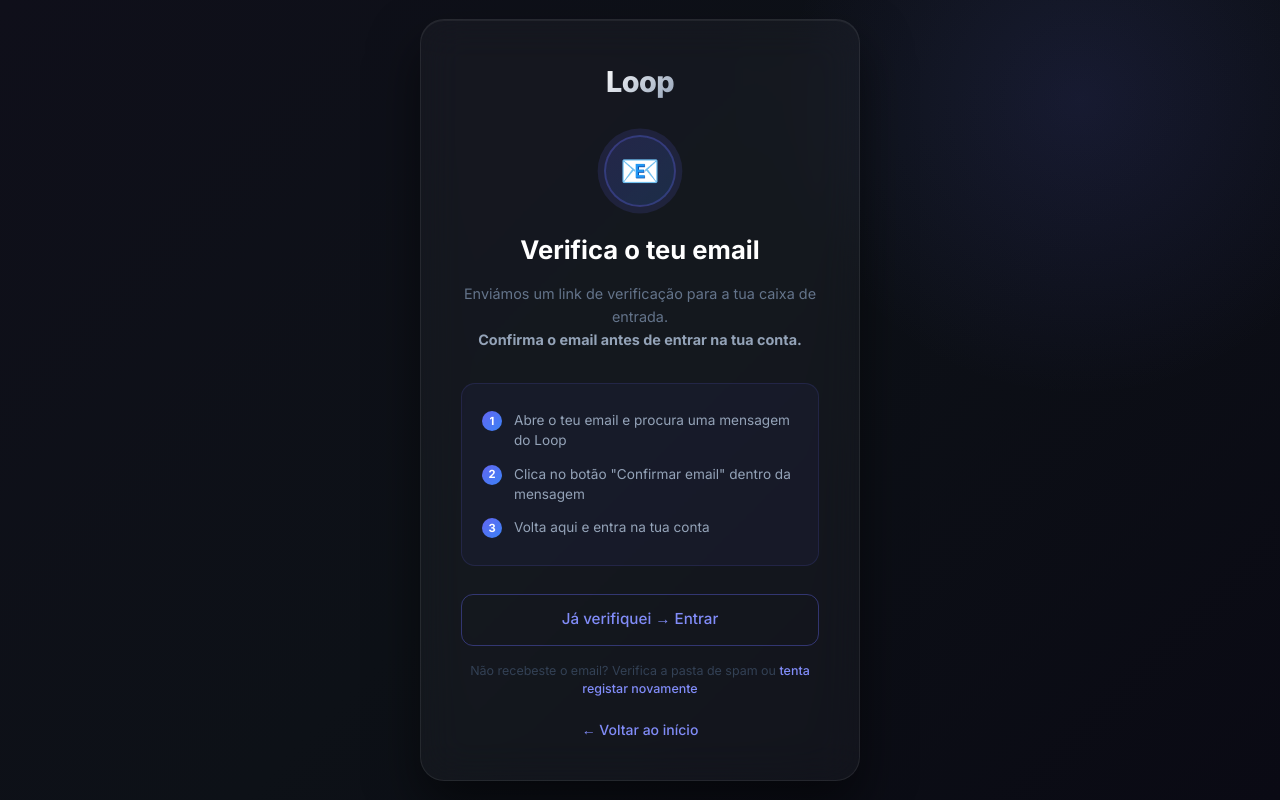
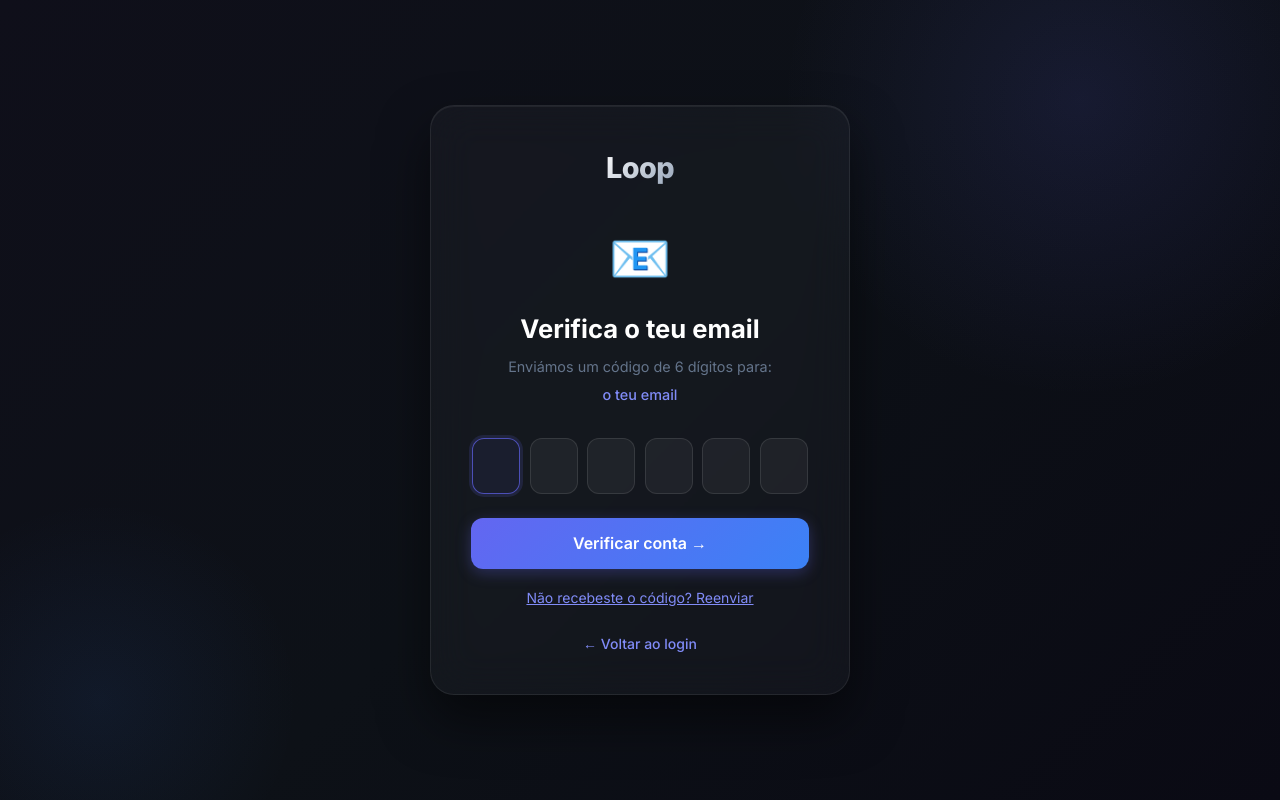
Before and after one commit to Kayo04/Loop, a Next.js app: page /verify-email in a window 1280 px wide. Built offline with nearby package versions, Linux system fonts and the light colour scheme.

Commit message:
feat: OTP 6-digit email verification flow

```diff
--- a/app/(auth)/register/page.tsx
+++ b/app/(auth)/register/page.tsx
@@ -34,7 +34,7 @@ export default async function RegisterPage({
       return redirect(`/register?message=${encodeURIComponent(error.message)}`)
     }
 
-    return redirect("/verify-email")
+    return redirect(`/verify-email?email=${encodeURIComponent(email)}`)
   }
 
   return (
--- a/app/(auth)/verify-email/page.tsx
+++ b/app/(auth)/verify-email/page.tsx
@@ -1,13 +1,79 @@
+"use client"
+
+import { useRef, useState } from "react"
+import { useSearchParams, useRouter } from "next/navigation"
+import { createClient } from "@/lib/supabase-client"
 import Link from "next/link"
 
 export default function VerifyEmailPage() {
+  const searchParams = useSearchParams()
+  const router = useRouter()
+  const email = searchParams.get("email") || ""
+
+  const [digits, setDigits] = useState(["", "", "", "", "", ""])
+  const [error, setError] = useState("")
+  const [loading, setLoading] = useState(false)
+  const [resent, setResent] = useState(false)
+  const inputRefs = useRef<(HTMLInputElement | null)[]>([])
+
+  const handleChange = (index: number, value: string) => {
+    const cleaned = value.replace(/\D/g, "").slice(-1)
+    const newDigits = [...digits]
+    newDigits[index] = cleaned
+    setDigits(newDigits)
+    if (cleaned && index < 5) {
+      inputRefs.current[index + 1]?.focus()
+    }
+  }
+
+  const handleKeyDown = (index: number, e: React.KeyboardEvent) => {
+    if (e.key === "Backspace" && !digits[index] && index > 0) {
+      inputRefs.current[index - 1]?.focus()
+    }
+  }
+
+  const handlePaste = (e: React.ClipboardEvent) => {
+    const paste = e.clipboardData.getData("text").replace(/\D/g, "").slice(0, 6)
+    if (paste.length === 6) {
+      setDigits(paste.split(""))
+      inputRefs.current[5]?.focus()
+    }
+  }
+
+  const handleVerify = async () => {
+    const token = digits.join("")
+    if (token.length < 6) {
+      setError("Insere os 6 dígitos do código.")
+      return
+    }
+    setLoading(true)
+    setError("")
+    const supabase = createClient()
+    const { error } = await supabase.auth.verifyOtp({ email, token, type: "signup" })
+    if (error) {
+      setError("Código inválido ou expirado. Tenta novamente.")
+      setLoading(false)
+    } else {
+      router.push("/dashboard")
+    }
+  }
+
+  const handleResend = async () => {
+    const supabase = createClient()
+    await supabase.auth.resend({ email, type: "signup" })
+    setResent(true)
+    setTimeout(() => setResent(false), 5000)
+  }
+
   return (
     <>
       <style>{`
         @import url('https://fonts.googleapis.com/css2?family=Inter:wght@300;400;500;600;700;800&display=swap');
 
+        * { box-sizing: border-box; margin: 0; padding: 0; }
+
         .auth-bg {
-          min-height: 100vh;
+          height: 100vh;
           background: linear-gradient(135deg, #0f0f1a 0%, #0d1117 50%, #0a0a14 100%);
           display: flex;
           align-items: center;
@@ -21,45 +87,32 @@ export default function VerifyEmailPage() {
         .auth-bg::before {
           content: '';
           position: absolute;
-          width: 600px;
-          height: 600px;
-          background: radial-gradient(circle, rgba(99, 102, 241, 0.12) 0%, transparent 70%);
-          top: -200px;
-          right: -100px;
+          width: 600px; height: 600px;
+          background: radial-gradient(circle, rgba(99,102,241,0.12) 0%, transparent 70%);
+          top: -200px; right: -100px;
+          pointer-events: none;
+        }
+        .auth-bg::after {
+          content: '';
+          position: absolute;
+          width: 400px; height: 400px;
+          background: radial-gradient(circle, rgba(59,130,246,0.08) 0%, transparent 70%);
+          bottom: -100px; left: -100px;
           pointer-events: none;
         }
 
         .auth-card {
           width: 100%;
-          max-width: 440px;
-          background: rgba(255, 255, 255, 0.03);
+          max-width: 420px;
+          background: rgba(255,255,255,0.03);
           backdrop-filter: blur(20px);
-          border: 1px solid rgba(255, 255, 255, 0.08);
+          border: 1px solid rgba(255,255,255,0.08);
           border-radius: 24px;
           padding: 2.5rem;
           position: relative;
           z-index: 10;
-          box-shadow: 0 25px 50px rgba(0, 0, 0, 0.5), inset 0 1px 0 rgba(255,255,255,0.06);
+          box-shadow: 0 25px 50px rgba(0,0,0,0.5), inset 0 1px 0 rgba(255,255,255,0.06);
           text-align: center;
-        }
-
-        .email-icon {
-          width: 72px;
-          height: 72px;
-          background: linear-gradient(135deg, rgba(99,102,241,0.2), rgba(59,130,246,0.2));
-          border: 2px solid rgba(99, 102, 241, 0.3);
-          border-radius: 50%;
-          display: flex;
-          align-items: center;
-          justify-content: center;
-          font-size: 2rem;
-          margin: 0 auto 1.5rem;
-          animation: pulse 2s ease-in-out infinite;
-        }
-
-        @keyframes pulse {
-          0%, 100% { box-shadow: 0 0 0 0 rgba(99, 102, 241, 0.3); }
-          50% { box-shadow: 0 0 0 12px rgba(99, 102, 241, 0); }
         }
 
         .auth-logo {
@@ -78,82 +131,131 @@ export default function VerifyEmailPage() {
           letter-spacing: -0.02em;
         }
 
+        .email-icon {
+          font-size: 3rem;
+          margin-bottom: 1rem;
+          animation: pulse 2s ease-in-out infinite;
+        }
+
+        @keyframes pulse {
+          0%, 100% { transform: scale(1); }
+          50% { transform: scale(1.08); }
+        }
+
         .verify-title {
           font-size: 1.6rem;
           font-weight: 700;
           color: #fff;
-          margin-bottom: 0.75rem;
+          margin-bottom: 0.5rem;
         }
 
         .verify-subtitle {
           font-size: 0.9rem;
           color: #64748b;
-          line-height: 1.6;
-          margin-bottom: 2rem;
+          margin-bottom: 0.4rem;
         }
 
-        .verify-subtitle strong {
-          color: #94a3b8;
+        .verify-email-display {
+          font-size: 0.9rem;
+          color: #818cf8;
+          font-weight: 500;
+          margin-bottom: 2rem;
+          word-break: break-all;
         }
 
-        .verify-steps {
-          background: rgba(99, 102, 241, 0.05);
-          border: 1px solid rgba(99, 102, 241, 0.15);
-          border-radius: 14px;
-          padding: 1.25rem;
-          margin-bottom: 1.75rem;
-          text-align: left;
+        .otp-row {
+          display: flex;
+          gap: 0.6rem;
+          justify-content: center;
+          margin-bottom: 1.5rem;
         }
 
-        .verify-step {
-          display: flex;
-          align-items: flex-start;
-          gap: 0.75rem;
-          font-size: 0.85rem;
-          color: #94a3b8;
-          padding: 0.4rem 0;
+        .otp-box {
+          width: 48px;
+          height: 56px;
+          background: rgba(255,255,255,0.05);
+          border: 1.5px solid rgba(255,255,255,0.1);
+          border-radius: 12px;
+          color: #fff;
+          font-size: 1.5rem;
+          font-weight: 700;
+          font-family: 'Inter', sans-serif;
+          text-align: center;
+          outline: none;
+          transition: all 0.2s;
+          caret-color: #6366f1;
         }
 
-        .verify-step-num {
-          width: 20px;
-          height: 20px;
-          background: linear-gradient(135deg, #6366f1, #3b82f6);
-          border-radius: 50%;
-          display: flex;
-          align-items: center;
-          justify-content: center;
-          font-size: 0.7rem;
-          font-weight: 700;
-          color: #fff;
-          flex-shrink: 0;
-          margin-top: 1px;
+        .otp-box:focus {
+          border-color: rgba(99,102,241,0.7);
+          background: rgba(99,102,241,0.08);
+          box-shadow: 0 0 0 3px rgba(99,102,241,0.15);
         }
 
-        .auth-btn-outline {
-          display: inline-block;
+        .otp-box.filled {
+          border-color: rgba(99,102,241,0.5);
+          background: rgba(99,102,241,0.06);
+        }
+
+        .auth-btn {
           width: 100%;
           padding: 0.85rem;
-          background: transparent;
-          border: 1px solid rgba(99, 102, 241, 0.4);
+          background: linear-gradient(135deg, #6366f1, #3b82f6);
+          border: none;
           border-radius: 12px;
-          color: #818cf8;
-          font-size: 0.95rem;
-          font-weight: 500;
+          color: #fff;
+          font-size: 1rem;
+          font-weight: 600;
           font-family: 'Inter', sans-serif;
           cursor: pointer;
           transition: all 0.2s;
-          text-decoration: none;
-          box-sizing: border-box;
+          box-shadow: 0 4px 15px rgba(99,102,241,0.3);
+          margin-bottom: 1rem;
         }
 
-        .auth-btn-outline:hover {
-          background: rgba(99, 102, 241, 0.1);
-          border-color: rgba(99, 102, 241, 0.6);
+        .auth-btn:hover:not(:disabled) {
+          transform: translateY(-1px);
+          box-shadow: 0 6px 20px rgba(99,102,241,0.5);
         }
+
+        .auth-btn:disabled { opacity: 0.6; cursor: not-allowed; }
+
+        .auth-error {
+          padding: 0.75rem 1rem;
+          background: rgba(239,68,68,0.1);
+          border: 1px solid rgba(239,68,68,0.3);
+          border-radius: 10px;
+          color: #f87171;
+          font-size: 0.85rem;
+          margin-bottom: 1rem;
+        }
+
+        .auth-success {
+          padding: 0.75rem 1rem;
+          background: rgba(34,197,94,0.1);
+          border: 1px solid rgba(34,197,94,0.3);
+          border-radius: 10px;
+          color: #4ade80;
+          font-size: 0.85rem;
+          margin-bottom: 1rem;
+        }
+
+        .resend-btn {
+          background: none;
+          border: none;
+          color: #818cf8;
+          font-size: 0.875rem;
+          font-family: 'Inter', sans-serif;
+          cursor: pointer;
+          text-decoration: underline;
+          transition: color 0.2s;
+        }
+
+        .resend-btn:hover { color: #6366f1; }
 
         .auth-footer {
           text-align: center;
-          margin-top: 1.25rem;
+          margin-top: 1.5rem;
           font-size: 0.875rem;
           color: #475569;
         }
@@ -165,12 +267,6 @@ export default function VerifyEmailPage() {
         }
 
         .auth-link:hover { color: #6366f1; text-decoration: underline; }
-
-        .spam-note {
-          font-size: 0.78rem;
-          color: #334155;
-          margin-top: 1rem;
-        }
       `}</style>
 
       <div className="auth-bg">
@@ -180,39 +276,40 @@ export default function VerifyEmailPage() {
           </div>
 
           <div className="email-icon">📧</div>
+          <h1 className="verify-title">Verifica o teu email</h1>
+          <p className="verify-subtitle">Enviámos um código de 6 dígitos para:</p>
+          <p className="verify-email-display">{email || "o teu email"}</p>
 
-          <h1 className="verify-title">Verifica o teu email</h1>
-          <p className="verify-subtitle">
-            Enviámos um link de verificação para a tua caixa de entrada.<br />
-            <strong>Confirma o email antes de entrar na tua conta.</strong>
-          </p>
-
-          <div className="verify-steps">
-            <div className="verify-step">
-              <span className="verify-step-num">1</span>
-              <span>Abre o teu email e procura uma mensagem do Loop</span>
-            </div>
-            <div className="verify-step">
-              <span className="verify-step-num">2</span>
-              <span>Clica no botão "Confirmar email" dentro da mensagem</span>
-            </div>
-            <div className="verify-step">
-              <span className="verify-step-num">3</span>
-              <span>Volta aqui e entra na tua conta</span>
-            </div>
+          <div className="otp-row" onPaste={handlePaste}>
+            {digits.map((d, i) => (
+              <input
+                key={i}
+                ref={(el) => { inputRefs.current[i] = el }}
+                className={`otp-box${d ? " filled" : ""}`}
+                type="text"
+                inputMode="numeric"
+                maxLength={1}
+                value={d}
+                onChange={(e) => handleChange(i, e.target.value)}
+                onKeyDown={(e) => handleKeyDown(i, e)}
+                autoFocus={i === 0}
+              />
+            ))}
           </div>
 
-          <Link href="/login" className="auth-btn-outline">
-            Já verifiquei → Entrar
-          </Link>
+          {error && <div className="auth-error">{error}</div>}
+          {resent && <div className="auth-success">Código reenviado! Verifica o teu email.</div>}
 
-          <p className="spam-note">
-            Não recebeste o email? Verifica a pasta de spam ou{" "}
-            <Link href="/register" className="auth-link">tenta registar novamente</Link>
-          </p>
+          <button className="auth-btn" onClick={handleVerify} disabled={loading}>
+            {loading ? "A verificar..." : "Verificar conta →"}
+          </button>
+
+          <button className="resend-btn" onClick={handleResend}>
+            Não recebeste o código? Reenviar
+          </button>
 
           <div className="auth-footer">
-            <Link href="/" className="auth-link">← Voltar ao início</Link>
+            <Link href="/login" className="auth-link">← Voltar ao login</Link>
           </div>
         </div>
       </div>
--- /dev/null
+++ b/lib/supabase-client.ts
@@ -0,0 +1,8 @@
+import { createBrowserClient } from '@supabase/ssr'
+
+export function createClient() {
+    return createBrowserClient(
+        process.env.NEXT_PUBLIC_SUPABASE_URL!,
+        process.env.NEXT_PUBLIC_SUPABASE_ANON_KEY!
+    )
+}
```
